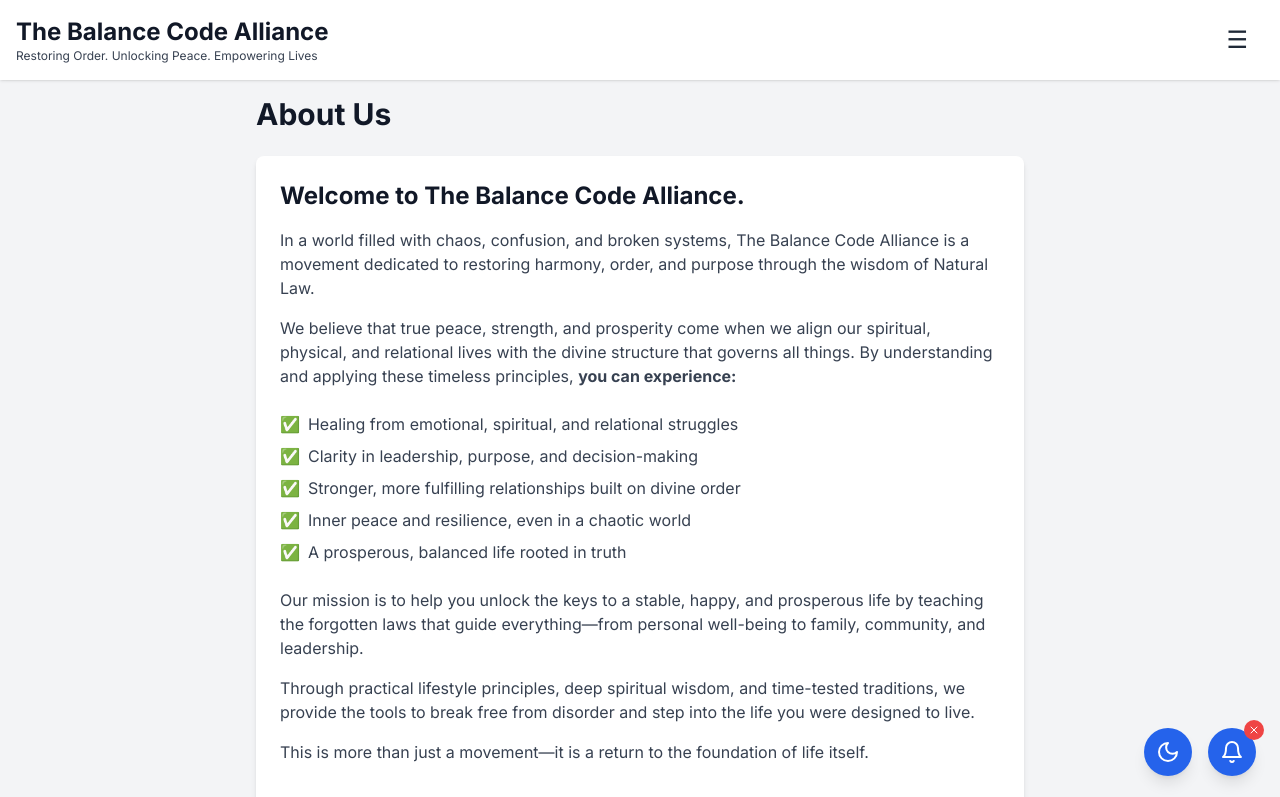
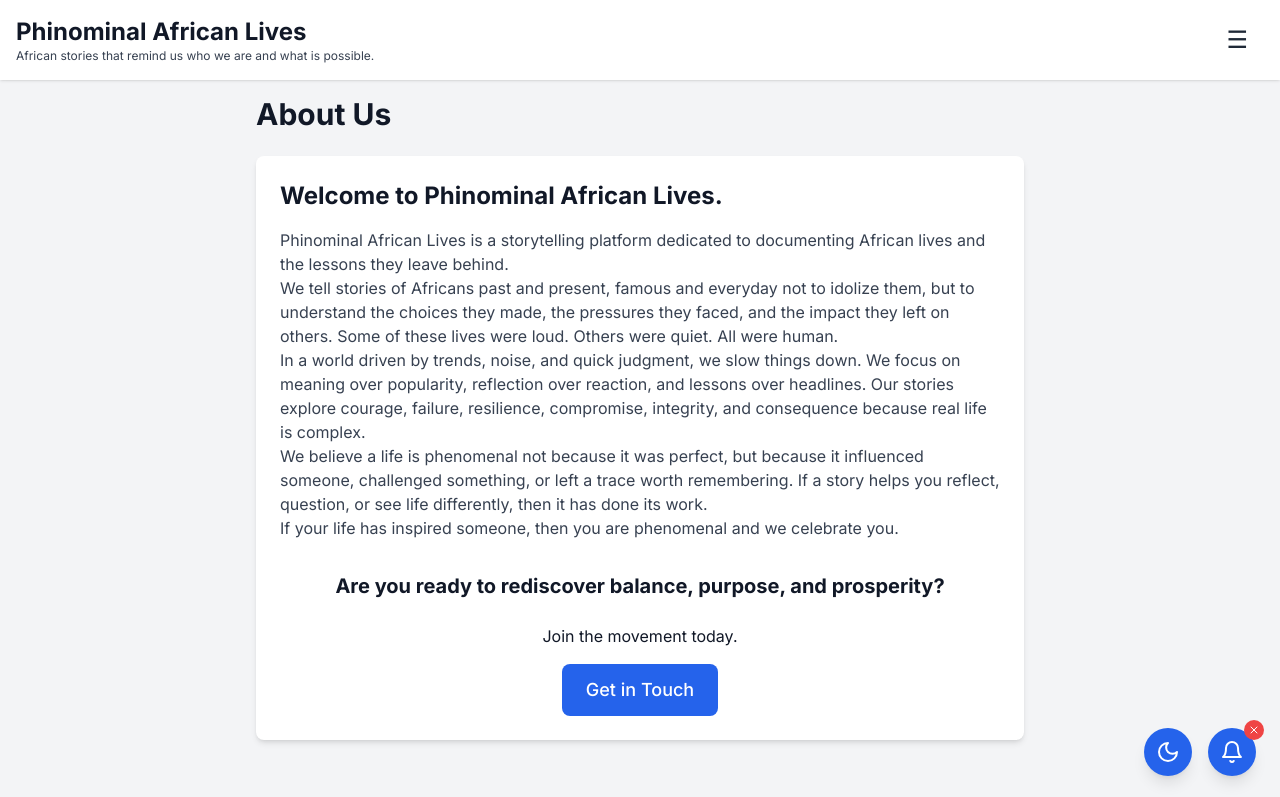
Before and after one commit to user6dawn/My-Blog, a React (Vite) app: page /about in a window 1280 px wide. Shown: the top 797 px of the page. Built offline with nearby package versions, Linux system fonts and the light colour scheme; no server answers.

Commit message:
changes made to contact and details

```diff
--- a/index.html
+++ b/index.html
@@ -4,10 +4,10 @@
     <meta charset="UTF-8" />
     <link rel="icon" type="image/svg+xml" href="/vite.svg" />
     <meta name="viewport" content="width=device-width, initial-scale=1.0" />
-    <meta name="description" content="The Balance Code Alliance - Restoring Order. Unlocking Peace. Empowering Lives." />
+    <meta name="description" content="Phinominal African Lives - African stories that remind us who we are and what is possible.." />
     <meta name="keywords" content="balance, code, alliance, blog, spiritual, natural law, harmony" />
     <meta name="robots" content="index, follow" />
-    <title>The Balance Code Alliance</title>
+    <title>Phinominal African Lives</title>
     <!-- Preconnect to fonts -->
     <link rel="preconnect" href="https://fonts.googleapis.com">
     <link rel="preconnect" href="https://fonts.gstatic.com" crossorigin>
--- a/src/components/Layout.tsx
+++ b/src/components/Layout.tsx
@@ -63,10 +63,10 @@ const Layout: React.FC<LayoutProps> = ({ children }) => {
       <header className={`header ${isDark ? 'bg-black text-white' : 'bg-white text-gray-900'}`}>
         <div className="header-left">
           <span className={`header-title-large ${isDark ? 'text-white' : 'text-gray-900'}`}>
-            The Balance Code Alliance
+            Phinominal African Lives
           </span>
           <span className={`header-subtitle-small ${isDark ? 'text-white' : 'text-gray-700'}`}>
-            Restoring Order. Unlocking Peace. Empowering Lives
+            African stories that remind us who we are and what is possible.
           </span>
         </div>
 
--- a/src/pages/AboutPage.tsx
+++ b/src/pages/AboutPage.tsx
@@ -10,15 +10,23 @@ const AboutPage: React.FC = () => {
 
         <div className="bg-white dark:bg-zinc-900 rounded-lg shadow-md p-6">
           <h2 className="text-2xl font-bold mb-4 text-gray-900 dark:text-white">
-            Welcome to <strong>The Balance Code Alliance</strong>.
+            Welcome to <strong>Phinominal African Lives</strong>.
           </h2>
 
           <div className="prose prose-lg max-w-none text-gray-700 dark:text-gray-300">
             <p className="my-4">
-              In a world filled with chaos, confusion, and broken systems, The Balance Code Alliance is a movement dedicated to restoring harmony, order, and purpose through the wisdom of Natural Law.
+Phinominal African Lives is a storytelling platform dedicated to documenting African lives and the lessons they leave behind.
+<br />
+We tell stories of Africans past and present, famous and everyday not to idolize them, but to understand the choices they made, the pressures they faced, and the impact they left on others. Some of these lives were loud. Others were quiet. All were human.
+<br />
+In a world driven by trends, noise, and quick judgment, we slow things down. We focus on meaning over popularity, reflection over reaction, and lessons over headlines. Our stories explore courage, failure, resilience, compromise, integrity, and consequence because real life is complex.
+<br />
+We believe a life is phenomenal not because it was perfect, but because it influenced someone, challenged something, or left a trace worth remembering. If a story helps you reflect, question, or see life differently, then it has done its work.
+<br />
+If your life has inspired someone, then you are phenomenal and we celebrate you.
             </p>
 
-            <p className="my-4">
+            {/* <p className="my-4">
               We believe that true peace, strength, and prosperity come when we align our spiritual, physical, and relational lives with the divine structure that governs all things. By understanding and applying these timeless principles, <strong>you can experience:</strong>
             </p>
 
@@ -55,15 +63,15 @@ const AboutPage: React.FC = () => {
 
             <p className="my-4">
               This is more than just a movement—it is a return to the foundation of life itself.
-            </p>
+            </p> */}
           </div>
 
           <div className="mt-8 text-center">
             <p className="text-xl text-gray-900 dark:text-white">
-              🔥 Are you ready to rediscover balance, purpose, and prosperity?
+             <b>Are you ready to rediscover balance, purpose, and prosperity?</b>
             </p>
             <p className="mb-4 text-gray-900 dark:text-white">
-              Join the movement today.
+              <br />Join the movement today.
             </p>
             <Link
               to="/contact"
--- a/src/pages/ContactPage.tsx
+++ b/src/pages/ContactPage.tsx
@@ -17,7 +17,7 @@ const ContactPage: React.FC = () => {
 
             <div className="flex items-center">
               <Mail className="text-blue-600 mr-2" size={20} />
-              <p className="text-gray-900 dark:text-white"><strong>Email:</strong> onyxeblg@gmail.com</p>
+              <p className="text-gray-900 dark:text-white"><strong>Email:</strong> phenomenalafricans@gmail.com</p>
             </div>
           </div>
 
@@ -25,7 +25,7 @@ const ContactPage: React.FC = () => {
 
           <div className="flex flex-wrap gap-4">
             <a
-              href="https://www.youtube.com/@Onyxenkembu"
+              href="https://youtube.com/@africa-x6f?si=OKKUsX4ouGYEJbeB"
               target="_blank"
               rel="noopener noreferrer"
               className="flex items-center gap-1 px-4 py-2 bg-red-600 text-white rounded-md hover:bg-red-700 transition-colors"
@@ -34,7 +34,7 @@ const ContactPage: React.FC = () => {
             </a>
 
             <a
-              href="https://www.tiktok.com/@onyxenkb?_t=ZM-8v6E9odcU5N&_r=1"
+              href="https://www.tiktok.com/@africanfame1?_r=1&_t=ZS-93dHLlrYiDR"
               target="_blank"
               rel="noopener noreferrer"
               className="flex items-center gap-1 px-4 py-2 bg-black text-white rounded-md hover:bg-gray-800 transition-colors"
@@ -43,7 +43,7 @@ const ContactPage: React.FC = () => {
             </a>
 
             <a
-              href="https://www.facebook.com/share/1FyC5cQQEx/?mibextid=wwXIfr"
+              href="https://www.facebook.com/share/1CtJjXsZWa/?mibextid=wwXIfr"
               target="_blank"
               rel="noopener noreferrer"
               className="flex items-center gap-1 px-4 py-2 bg-blue-600 text-white rounded-md hover:bg-blue-700 transition-colors"
--- a/src/pages/PostDetailPage.tsx
+++ b/src/pages/PostDetailPage.tsx
@@ -350,7 +350,7 @@ const PostDetailPage: React.FC = () => {
   return (
     <Layout>
       <Helmet>
-        <title>{post.title} | The Balance Code Alliance</title>
+        <title>{post.title} | Phinominal African Lives</title>
         <meta name="description" content={excerpt} />
 
         {/* Open Graph / Facebook */}
--- a/src/pages/SharePage.tsx
+++ b/src/pages/SharePage.tsx
@@ -103,7 +103,7 @@ const SharePage: React.FC = () => {
       updateMetaTag("og:url", `${window.location.origin}/post/${post.id}`)
       updateMetaTag("og:title", plainTitle)
       updateMetaTag("og:description", plainDescription)
-      updateMetaTag("og:site_name", "The Balance Code Alliance")
+      updateMetaTag("og:site_name", "Phinominal African Lives")
 
       if (imageUrl) {
         updateMetaTag("og:image", imageUrl)
```
